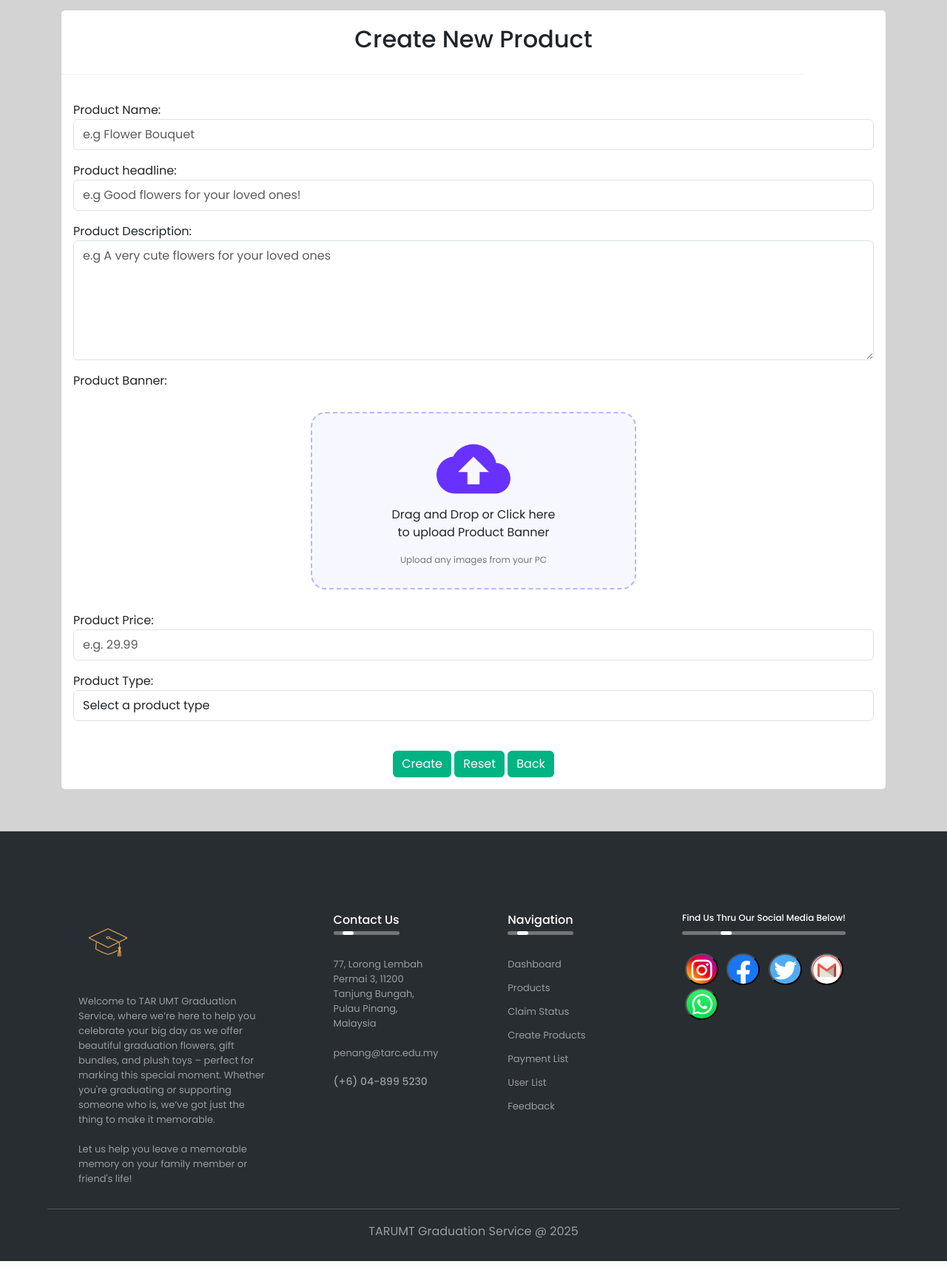
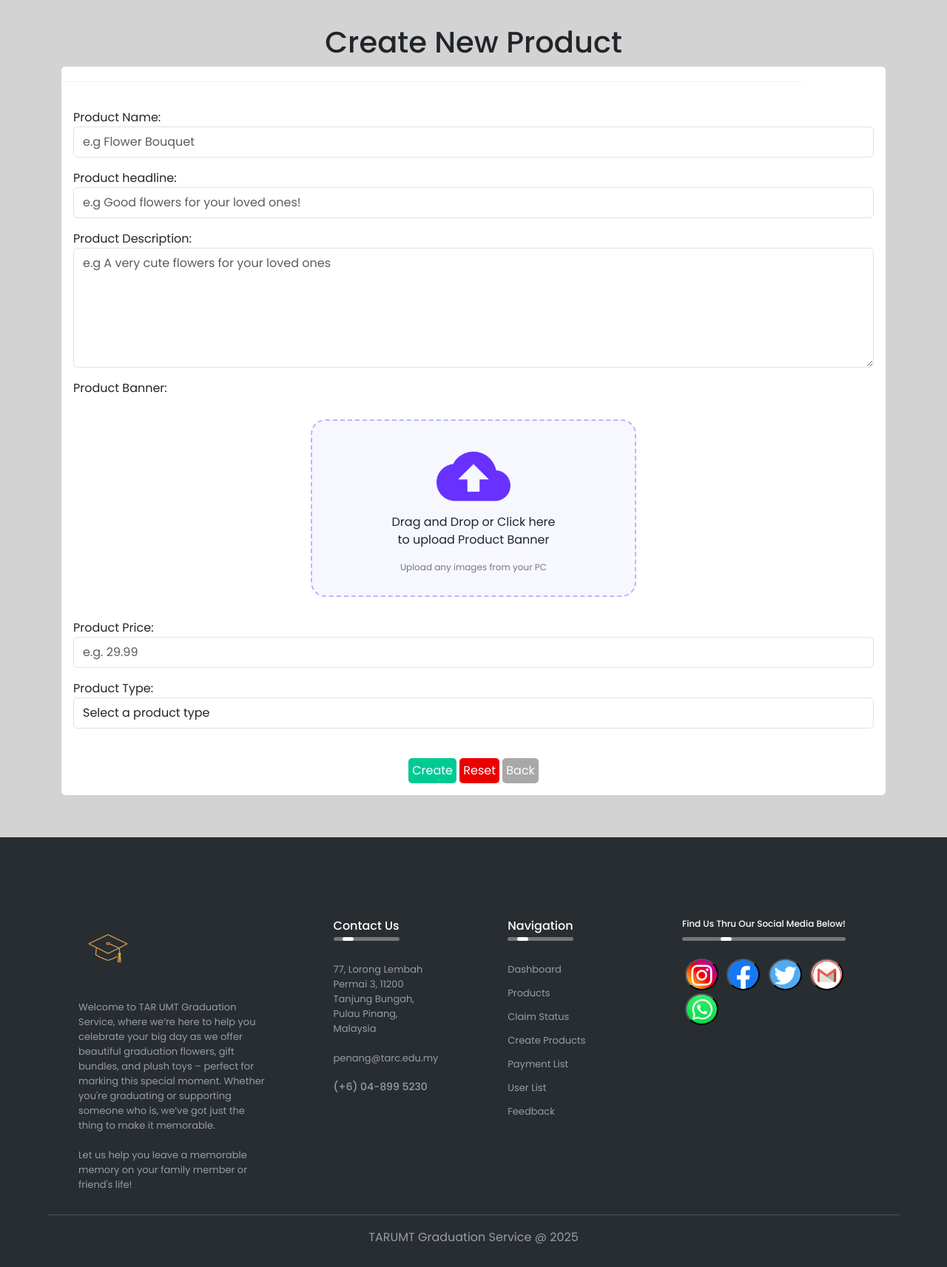
Before and after one commit to ThingWei/CloudPHP, a PHP site: page /createEvent.php in a window 1280 px wide. Shown: the part 116-1829 px from the top of the page at 74% size. Run offline with PHP 8.4, Linux system fonts and the light colour scheme; a user stored in the database is signed in.

Commit message:
enhance UI

```diff
--- a/RizzyTempo/createEvent.php
+++ b/RizzyTempo/createEvent.php
@@ -41,7 +41,45 @@ if (!isset($_SESSION['admin_email'])) {
                 background-color: #00b383;
                 border: 0;
             }
+            .createbtn{
+            background-color:rgb(0, 202, 148);
+            border: none;
+            border-radius: 5px;
+            padding: 5px;
+            color: white;
+            transition: 0.3s background-color;
+        }
 
+        .createbtn:hover{
+            background-color: #009970;
+            transform: scale(1.05);
+        }
+        .deletebtn{
+            background-color:rgb(235, 0, 0);
+            border: none;
+            border-radius: 5px;
+            padding: 5px;
+            color: white;
+            transition: 0.3s background-color;
+        }
+
+        .deletebtn:hover{
+            background-color:rgb(185, 15, 15);
+            transform: scale(1.05);
+        }
+        .backbtn{
+            background-color:rgb(168, 168, 168);
+            border: none;
+            border-radius: 5px;
+            padding: 5px;
+            color: white;
+            transition: 0.3s background-color;
+        }
+
+        .backbtn:hover{
+            background-color:rgb(102, 102, 102);
+            transform: scale(1.05);
+        }
         </style>
     </head>
 
@@ -154,8 +192,9 @@ if (isEventNameDuplicate($eventname, $con)) {
         <div class="container">
             <div class="row">
                 <div class="col-12 col-sn-8 col-nd-6 m-auto">
+                    <h1 class="d-flex justify-content-center" style="padding-top: 20px;">Create New Product</h1>
                     <div class="card">
-                        <h2 class="d-flex justify-content-center" style="padding-top: 20px;">Create New Product</h2>
+
                         <hr>
                         <div class="card-body">
                             <form action="" method="post">
@@ -201,10 +240,10 @@ if (isEventNameDuplicate($eventname, $con)) {
 </select>
                                 <div class="text-center mt-3">
                                     <br>
-                                    <button type="submit" name="btnSubmit" class="btn btn-primary">Create</button>
-                                    <button type="reset" name="btnReset" class="btn btn-primary"
+                                    <button type="submit" name="btnSubmit" class="createbtn">Create</button>
+                                    <button type="reset" name="btnReset" class="deletebtn"
                                             onclick='location = "createEvent.php"'>Reset</button>
-                                    <button type="button" name="btnBack" class="btn btn-primary"
+                                    <button type="button" name="btnBack" class="backbtn"
                                             onclick='window.location.href = "eventsAdmin.php"'>Back</button>
                                 </div>
                             </form>
```
Also changed, not shown: RizzyTempo/eventsAdmin.php (+15 -2 lines), RizzyTempo/homeAdmin.php (+7 -0 lines).
